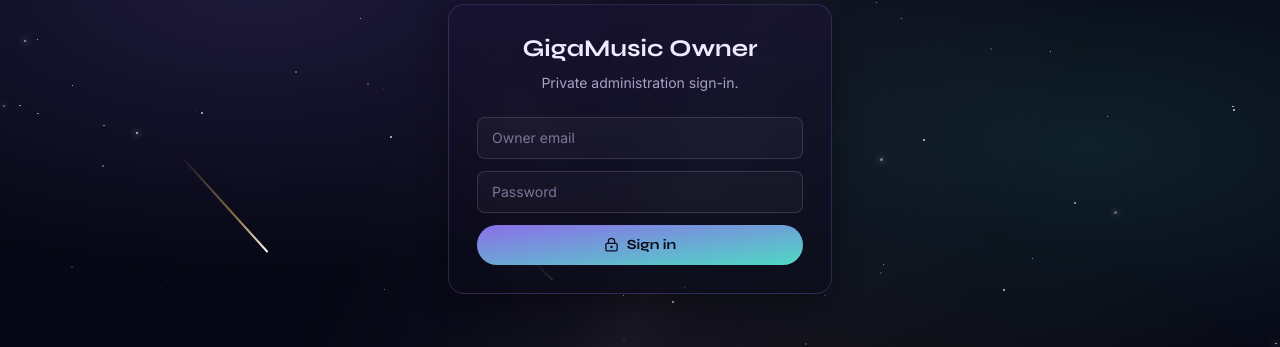
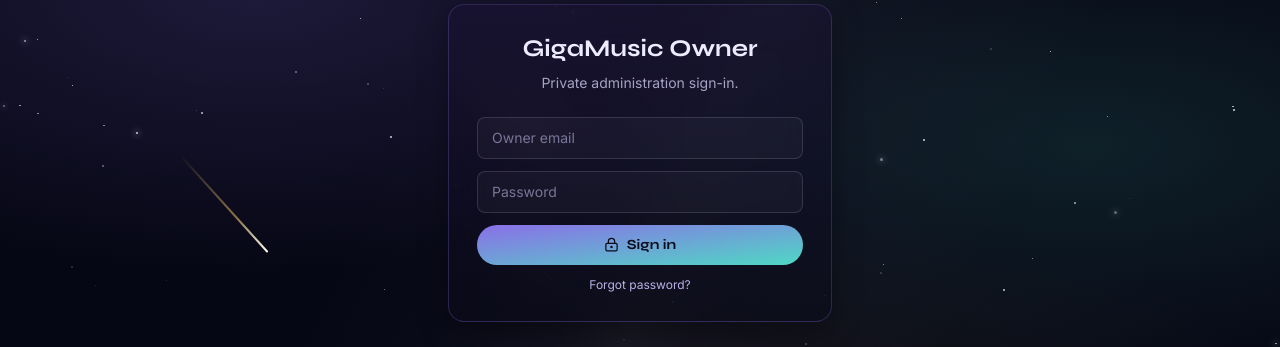
Before and after one commit to Githubguy7/gigamusic, a React (Vite) app: page /login in a window 1280 px wide. Shown: the part 94-441 px from the top of the page. Built offline with nearby package versions, Linux system fonts and the light colour scheme; no server answers.

Commit message:
Add forgot password flow

```diff
--- a/src/pages/Login.tsx
+++ b/src/pages/Login.tsx
@@ -5,10 +5,10 @@ import { LockKeyhole } from 'lucide-react'
 import { useAuth } from '@/contexts/AuthContext'
 
 export function Login() {
-  const { user, isAdmin, signInWithPassword, signOut } = useAuth()
+  const { user, isAdmin, signInWithPassword, requestPasswordReset, signOut } = useAuth()
   const [email, setEmail] = useState('')
   const [password, setPassword] = useState('')
-  const [status, setStatus] = useState<'idle' | 'signing-in' | 'error'>('idle')
+  const [status, setStatus] = useState<'idle' | 'signing-in' | 'resetting' | 'reset-sent' | 'error'>('idle')
   const [errorMsg, setErrorMsg] = useState<string | null>(null)
 
   if (user && isAdmin) return <Navigate to="/upload" replace />
@@ -27,6 +27,24 @@ export function Login() {
     }
 
     setStatus('idle')
+  }
+
+  const onForgotPassword = async () => {
+    if (!email.trim()) {
+      setErrorMsg('Enter your owner email first, then choose Forgot password.')
+      setStatus('error')
+      return
+    }
+
+    setStatus('resetting')
+    setErrorMsg(null)
+    const { error } = await requestPasswordReset(email.trim())
+    if (error) {
+      setErrorMsg(error)
+      setStatus('error')
+      return
+    }
+    setStatus('reset-sent')
   }
 
   if (user && !isAdmin) {
@@ -67,11 +85,22 @@ export function Login() {
         />
         <button
           type="submit"
-          disabled={status === 'signing-in'}
+          disabled={status === 'signing-in' || status === 'resetting'}
           className="inline-flex items-center justify-center gap-2 rounded-full bg-gradient-to-br from-nebula-violet to-aurora-teal px-5 py-2.5 font-display text-sm font-bold text-[#0A0A18] disabled:opacity-50"
         >
           <LockKeyhole size={15} /> {status === 'signing-in' ? 'Signing in…' : 'Sign in'}
         </button>
+        <button
+          type="button"
+          onClick={() => void onForgotPassword()}
+          disabled={status === 'resetting'}
+          className="text-xs text-[#B9B2E6] underline-offset-4 hover:underline disabled:opacity-50"
+        >
+          {status === 'resetting' ? 'Sending reset email…' : 'Forgot password?'}
+        </button>
+        {status === 'reset-sent' && (
+          <p className="text-xs text-aurora-teal">Password reset email sent. Open the link to choose a new password.</p>
+        )}
         {status === 'error' && <p className="text-xs text-stardust-pink">{errorMsg}</p>}
       </form>
     </div>
```
